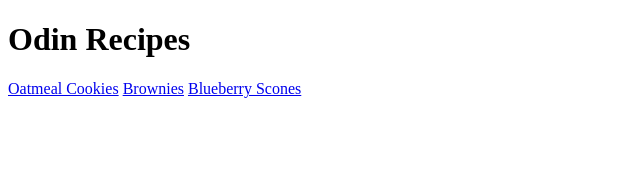
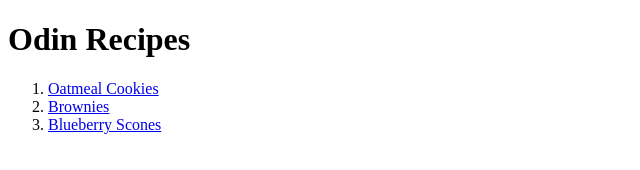
Before and after one commit to nickmour/odin-recipes, a plain HTML site: page index.html in a window 1280 px wide. Shown: the whole page, without its empty margins (0-640 px from the left). Drawn offline with Linux system fonts and the light colour scheme.

Commit message:
Make recipes appear in ordered list

```diff
--- a/index.html
+++ b/index.html
@@ -7,9 +7,14 @@
 </head>
 <body>
     <h1>Odin Recipes</h1>
-    <a href="./recipes/oatmeal-cookies.html" target="_blank" > Oatmeal Cookies</a>
-    <a href="./recipes/brownies.html" target="_blank" > Brownies</a>
-    <a href="./recipes/blueberry-scones.html" target="_blank" > Blueberry Scones</a>
+    <ol>
+        <li><a href="./recipes/oatmeal-cookies.html" target="_blank" > Oatmeal Cookies</a></li>
+        <li><a href="./recipes/brownies.html" target="_blank" > Brownies</a></li>
+        <li><a href="./recipes/blueberry-scones.html" target="_blank" > Blueberry Scones</a></li>
+    </ol>
+
+
+
 
 
 </body>
```
